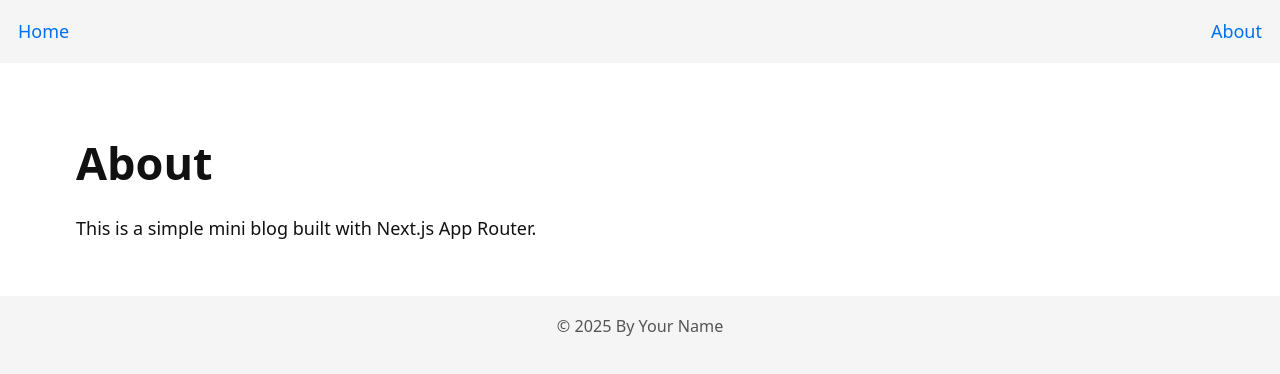
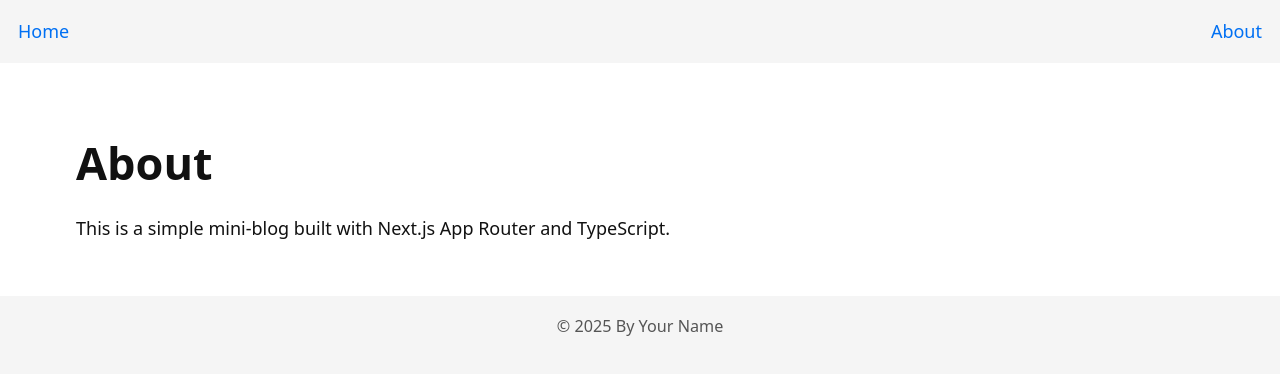
Before and after one commit to Ded-Goit/mini-blog-test, a Next.js app: page /about in a window 1280 px wide. Shown: the top 374 px of the page. Built offline with nearby package versions, Linux system fonts and the light colour scheme.

Commit message:
edit bag

```diff
--- a/app/about/page.tsx
+++ b/app/about/page.tsx
@@ -1,8 +1,10 @@
-export default function About() {
+export default function AboutPage() {
   return (
     <>
       <h1>About</h1>
-      <p>This is a simple mini blog built with Next.js App Router.</p>
+      <p>
+        This is a simple mini-blog built with Next.js App Router and TypeScript.
+      </p>
     </>
   );
 }
--- a/app/loading.tsx
+++ b/app/loading.tsx
@@ -1,3 +1,3 @@
-export default function Loading() {
+export default function LoadingPage() {
   return <p className="loader">Loading...</p>;
 }
--- a/app/not-found.tsx
+++ b/app/not-found.tsx
@@ -1,10 +1,10 @@
 import Link from "next/link";
 
-export default function NotFound() {
+export default function NotFoundPage() {
   return (
     <main>
       <h1>404 - Page Not Found</h1>
-      <Link href="/">Back to Home</Link>
+      <Link href="/">Go back home</Link>
     </main>
   );
 }
--- a/app/page.tsx
+++ b/app/page.tsx
@@ -1,7 +1,7 @@
 import Link from "next/link";
 import { Post } from "@/types/post";
 
-export default async function Home() {
+export default async function HomePage() {
   const posts: Post[] = await fetch(
     "https://jsonplaceholder.typicode.com/posts"
   ).then((res) => res.json());
```
Also changed, not shown: app/error.tsx (+4 -5 lines), app/posts/[id]/page.tsx (+10 -2 lines).
